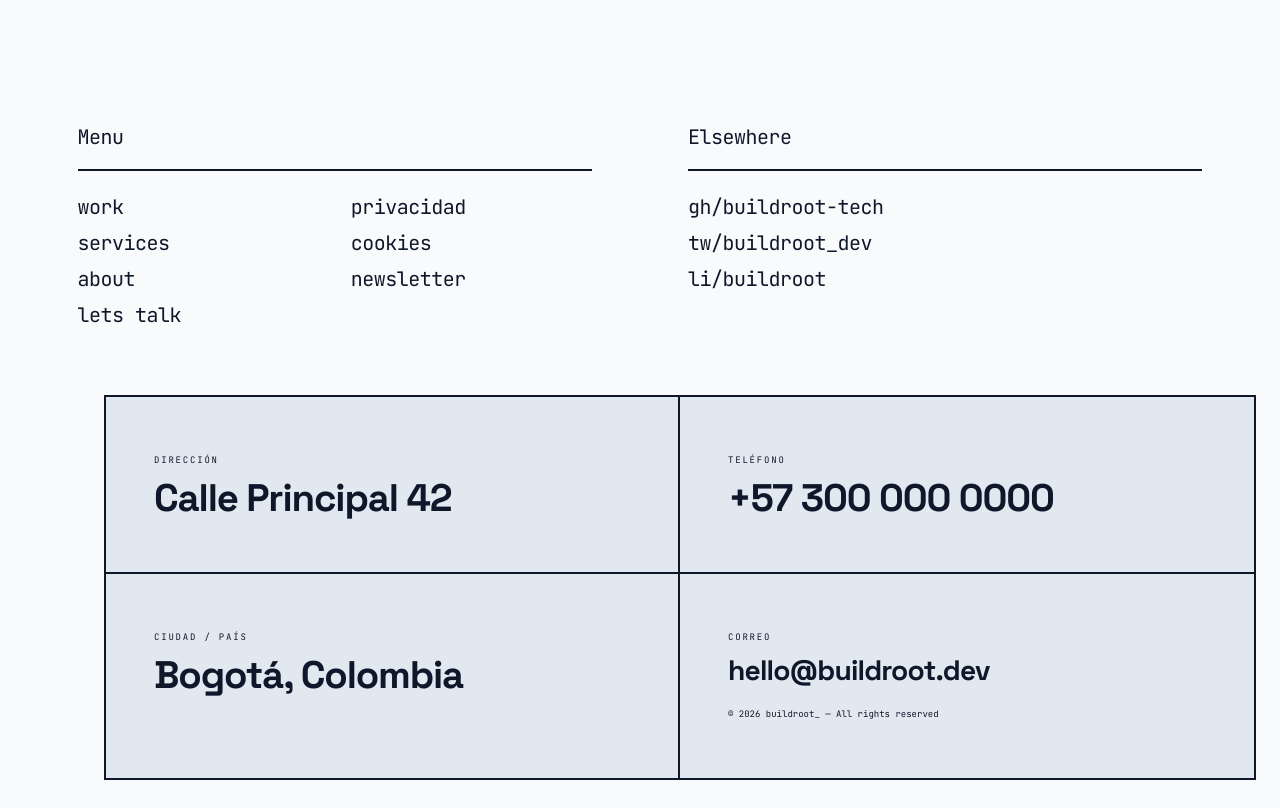
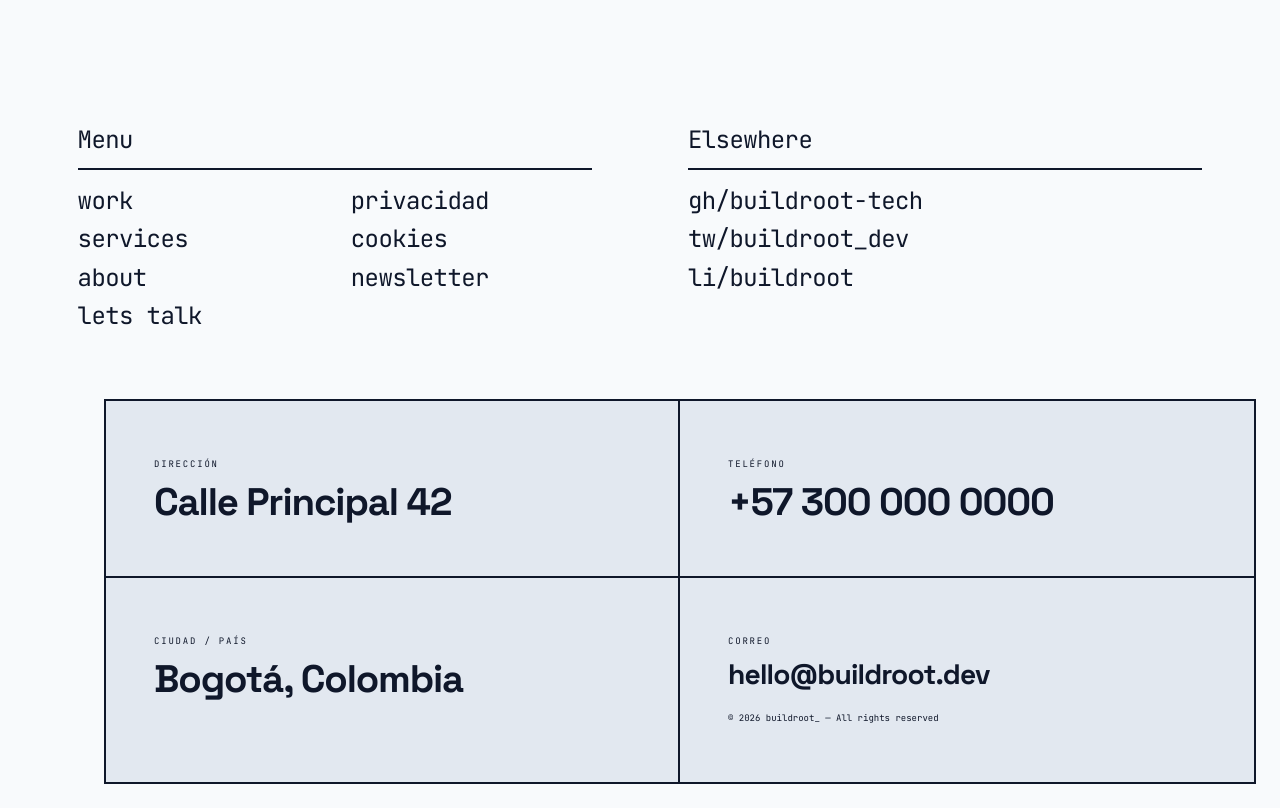
Before and after one commit to buildroot-tech/front-buildroot, a Next.js app: page / in a window 1280 px wide. Shown: the part 4680-5488 px from the top of the page. Built offline with nearby package versions, Linux system fonts and the light colour scheme.

Commit message:
style(footer): increase font size and compress vertical spacing further

```diff
--- a/components/layout/Footer.tsx
+++ b/components/layout/Footer.tsx
@@ -57,14 +57,14 @@ export function Footer(): React.ReactElement {
 
               {/* Navigation & Legal (2 columns inside Pages) */}
               <div className="flex flex-col">
-                <div className="border-b-2 border-[var(--border)] w-full pb-4 mb-5">
-                  <p className="font-mono text-[clamp(1.25rem,1.5vw,1.6rem)] capitalize tracking-tight text-[var(--text-primary)]">
+                <div className="border-b-2 border-[var(--border)] w-full pb-2 mb-3">
+                  <p className="font-mono text-[clamp(1.5rem,1.8vw,2rem)] capitalize tracking-tight text-[var(--text-primary)]">
                     Menu
                   </p>
                 </div>
                 <div className="grid grid-cols-2 gap-8">
                   {/* Sub-column 1: Nav */}
-                  <nav className="flex flex-col gap-1" aria-label="Footer navigation">
+                  <nav className="flex flex-col gap-0" aria-label="Footer navigation">
                     {navLinks.map((link, i) => (
                       <motion.div
                         key={link.href}
@@ -77,8 +77,8 @@ export function Footer(): React.ReactElement {
                         <Link
                           href={link.href}
                           className={cn(
-                            "group inline-flex items-center gap-2 leading-none",
-                            "font-mono text-[clamp(1.25rem,1.5vw,1.6rem)] tracking-tight",
+                            "group inline-flex items-center gap-2 leading-[0.9]",
+                            "font-mono text-[clamp(1.5rem,1.8vw,2rem)] tracking-tight",
                             "text-[var(--text-primary)] transition-colors duration-150 hover:text-[var(--accent)]"
                           )}
                         >
@@ -89,7 +89,7 @@ export function Footer(): React.ReactElement {
                   </nav>
 
                   {/* Sub-column 2: Legal & Extras */}
-                  <nav className="flex flex-col gap-1" aria-label="Legal navigation">
+                  <nav className="flex flex-col gap-0" aria-label="Legal navigation">
                     {legalLinks.map((link, i) => (
                       <motion.div
                         key={link.href}
@@ -102,8 +102,8 @@ export function Footer(): React.ReactElement {
                         <Link
                           href={link.href}
                           className={cn(
-                            "group inline-flex items-center gap-2 leading-none",
-                            "font-mono text-[clamp(1.25rem,1.5vw,1.6rem)] tracking-tight text-[var(--text-primary)]",
+                            "group inline-flex items-center gap-2 leading-[0.9]",
+                            "font-mono text-[clamp(1.5rem,1.8vw,2rem)] tracking-tight text-[var(--text-primary)]",
                             "transition-colors duration-150 hover:text-[var(--text-primary)]"
                           )}
                         >
@@ -117,12 +117,12 @@ export function Footer(): React.ReactElement {
 
               {/* Social */}
               <div className="flex flex-col">
-                <div className="border-b-2 border-[var(--border)] w-full pb-4 mb-5">
-                  <p className="font-mono text-[clamp(1.25rem,1.5vw,1.6rem)] capitalize tracking-tight text-[var(--text-primary)]">
+                <div className="border-b-2 border-[var(--border)] w-full pb-2 mb-3">
+                  <p className="font-mono text-[clamp(1.5rem,1.8vw,2rem)] capitalize tracking-tight text-[var(--text-primary)]">
                     Elsewhere
                   </p>
                 </div>
-                <div className="flex flex-col gap-1">
+                <div className="flex flex-col gap-0">
                   {socialLinks.map((link, i) => (
                     <motion.div
                       key={link.href}
@@ -137,8 +137,8 @@ export function Footer(): React.ReactElement {
                         target="_blank"
                         rel="noopener noreferrer"
                         className={cn(
-                          "group inline-flex items-center gap-2 leading-none",
-                          "font-mono text-[clamp(1.25rem,1.5vw,1.6rem)] tracking-tight",
+                          "group inline-flex items-center gap-2 leading-[0.9]",
+                          "font-mono text-[clamp(1.5rem,1.8vw,2rem)] tracking-tight",
                           "text-[var(--text-primary)] transition-colors duration-150 hover:text-[var(--accent)]"
                         )}
                         aria-label={`Visita buildroot en ${link.label}`}
```
